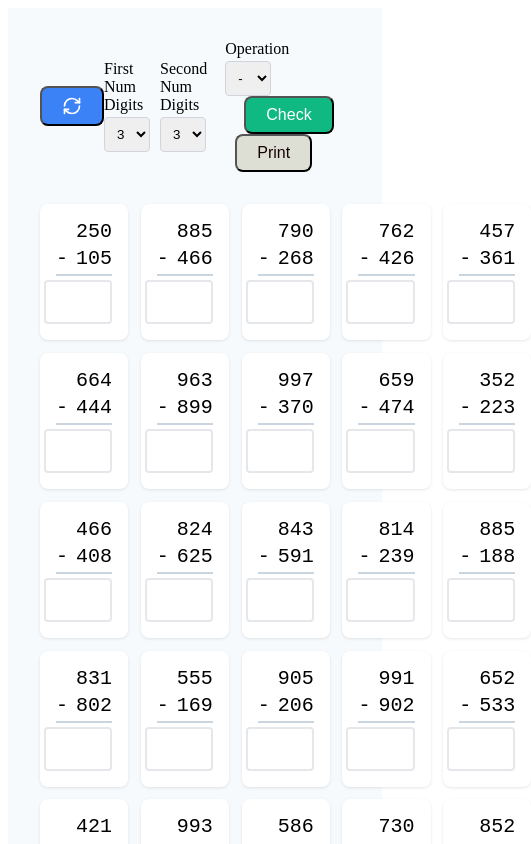
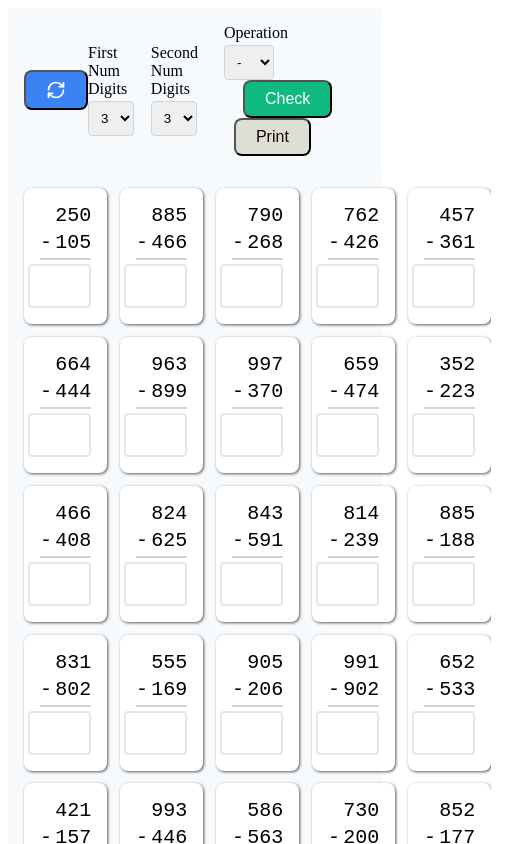
Before and after one commit to sharathck/kidswork, a React (Create React App) app: page / in a window 390 px wide. Shown: the top 844 px of the page, 531 px wide, since content can reach past the window. Built offline with nearby package versions, Linux system fonts and the light colour scheme.

Commit message:
Refactor CSS styles for improved layout and responsiveness; update JavaScript to include modulus operator and extend valid number options

```diff
--- a/src/App.css
+++ b/src/App.css
@@ -1,7 +1,7 @@
 .app-container {
   min-height: 100vh;
   background-color: #f7fafc;
-  padding: 2rem;
+  padding: 1rem;
 }
 
 .app-content {
@@ -82,7 +82,7 @@
   background-color: white;
   padding: 1rem;
   border-radius: 0.5rem;
-  box-shadow: 0 1px 3px rgba(0, 0, 0, 0.1);
+  box-shadow: 1px 1px 3px rgba(84, 78, 78, 0.942);
 }
 
 .problem-content {
@@ -103,7 +103,7 @@
 }
 
 .operator {
-  margin-right: 0.5rem;
+  margin-right: 0.2rem;
 }
 
 .problem-divider {
@@ -115,6 +115,7 @@
 .answer-input {
   height: 2rem;
   width: 100%;
+  font-size: 1.25rem;
   border: 2px solid #e5e7eb;
   border-radius: 0.25rem;
   padding: 0.25rem;
--- a/src/App.js
+++ b/src/App.js
@@ -2,8 +2,8 @@ import React, { useState, useEffect } from 'react';
 import { RefreshCw } from 'lucide-react';
 import './App.css';
 
-const mathOperators = ['+', '-', '×', '÷'];
-const validNumberOptions = [1, 2, 3, 4, 5];
+const mathOperators = ['+', '-', '×', '÷', '%'];
+const validNumberOptions = [1, 2, 3, 4, 5, 6, 7];
 const validateDigits = (firstDigits, secondDigits) => {
   return secondDigits <= firstDigits;
 };
@@ -44,6 +44,8 @@ const calculateAnswer = (num1, num2, operator) => {
       return num1 * num2;
     case '÷':
       return num1 / num2;
+    case '%':
+      return num1 % num2;
     default:
       return null;
   }
```
Also changed, not shown: 11 other files (tests, documents, lock files or other folders).
